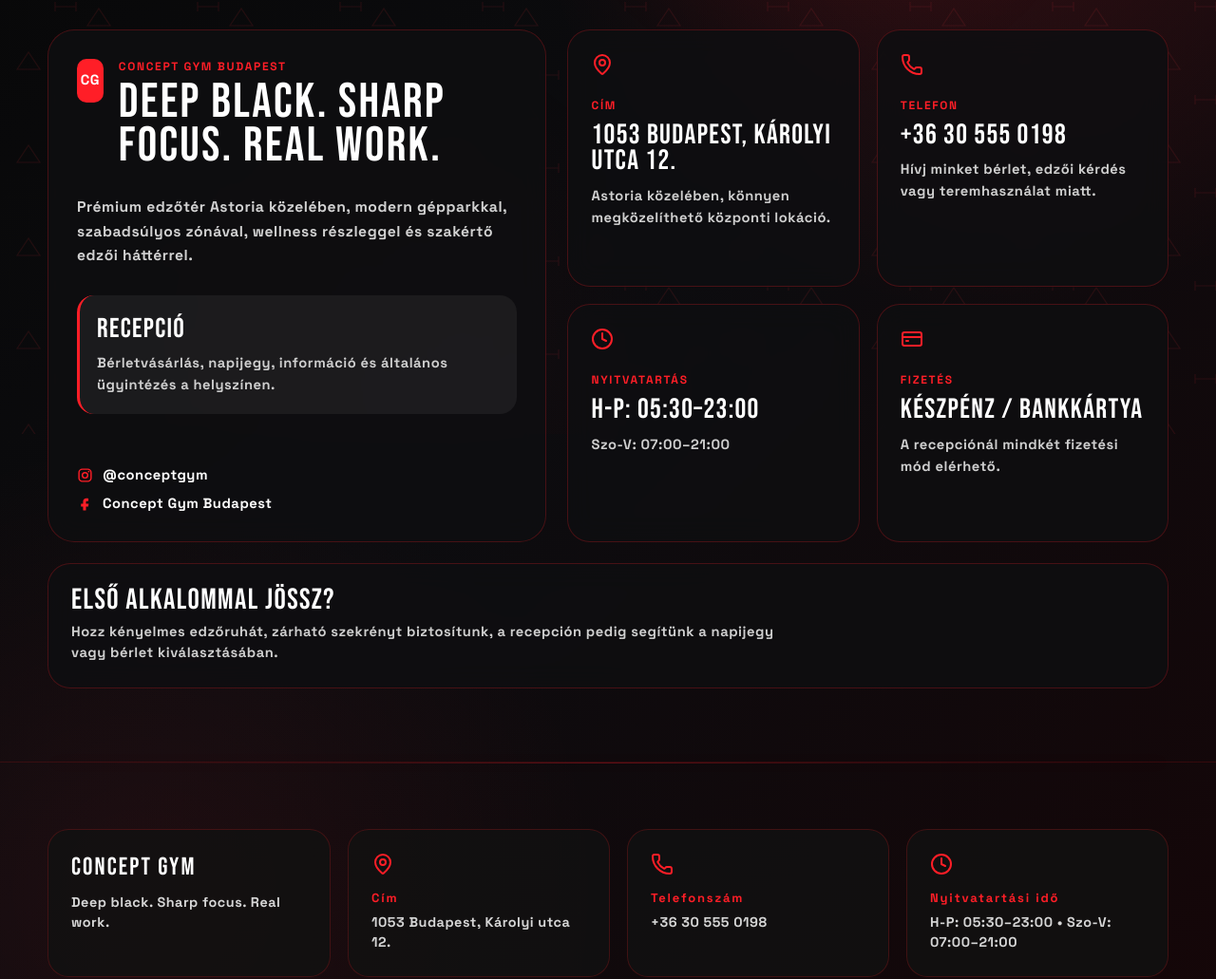
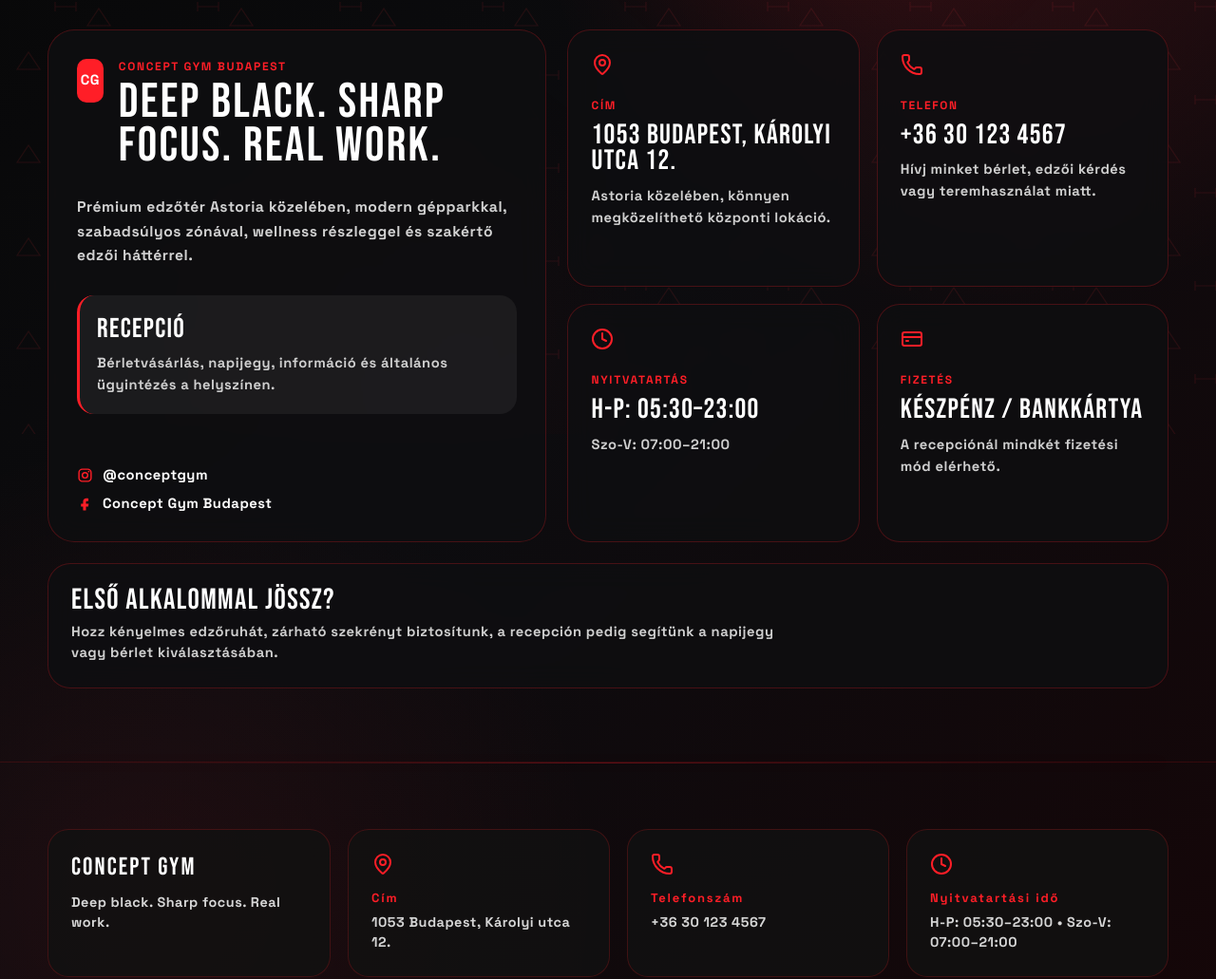
Before and after one commit to szabo777/szgi-concept-gym-next, a Next.js app: page /kapcsolat in a window 1280 px wide. Shown: the part 343-1374 px from the top of the page at 95% size. Built offline with nearby package versions, Linux system fonts and the light colour scheme.

Commit message:
telszam change

```diff
--- a/components/ContactSection.tsx
+++ b/components/ContactSection.tsx
@@ -67,7 +67,7 @@ export default function ContactSection() {
             <Phone />
             <span>Telefon</span>
             <h3>
-              <a href="tel:+36305550198">+36 30 555 0198</a>
+              <a href="tel:+36301234567">+36 30 123 4567</a>
             </h3>
             <p>Hívj minket bérlet, edzői kérdés vagy teremhasználat miatt.</p>
           </article>
--- a/components/Footer.tsx
+++ b/components/Footer.tsx
@@ -19,7 +19,7 @@ export default function Footer() {
           <Phone />
           <span>Telefonszám</span>
           <p>
-            <a href="tel:+36305550198">+36 30 555 0198</a>
+            <a href="tel:+36301234567">+36 30 123 4567</a>
           </p>
         </article>
 
```
